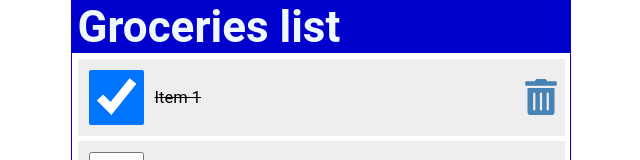
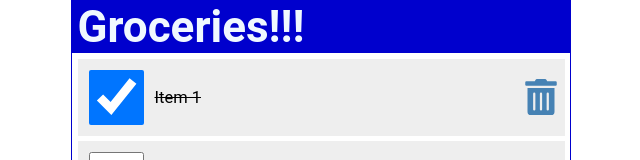
Before and after one commit to yasuomaidana/introduciton_to_react, a React (Create React App) app: page / in a window 1280 px wide. Shown: the top 160 px of the page, without its empty margins (319-959 px from the left). Built offline with nearby package versions, Linux system fonts and the light colour scheme.

Commit message:
Passing title to header as a variable

```diff
--- a/src/App.js
+++ b/src/App.js
@@ -5,7 +5,7 @@ import Footer from './Footer';
 function App() {
   return (
     <div className="App">
-      <Header/>
+      <Header title={"Groceries!!!"}/>
       <Content/>
       <Footer/>
     </div>
--- a/src/Header.js
+++ b/src/Header.js
@@ -1,7 +1,11 @@
-export default function Header() {
+export default function Header({title}) {
   return (
     <header>
-        <h1>Groceries list</h1>
+        <h1>{title}</h1>
     </header>
   )
 }
+
+Header.defaultProps = {
+  title:"Default title"
+}
```
